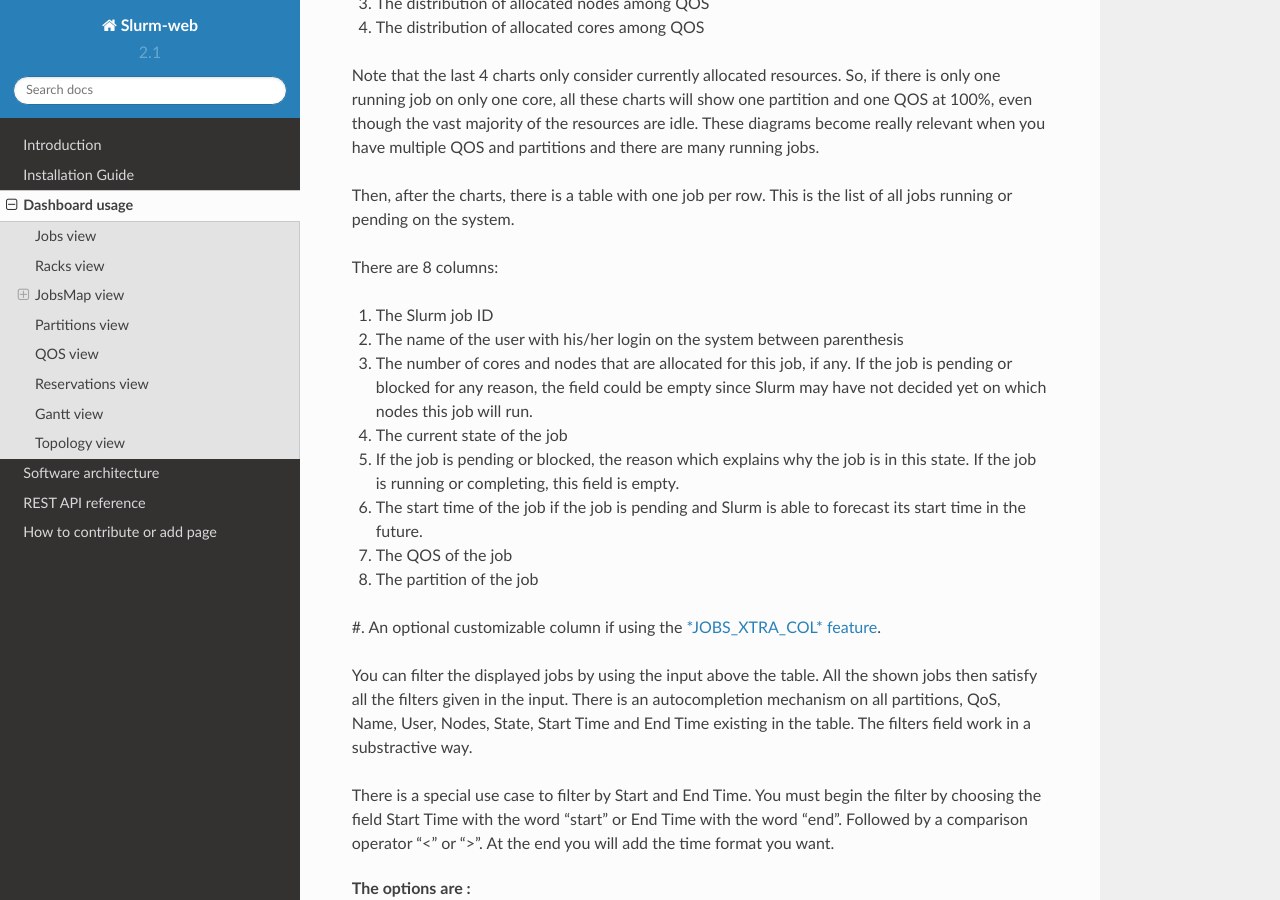
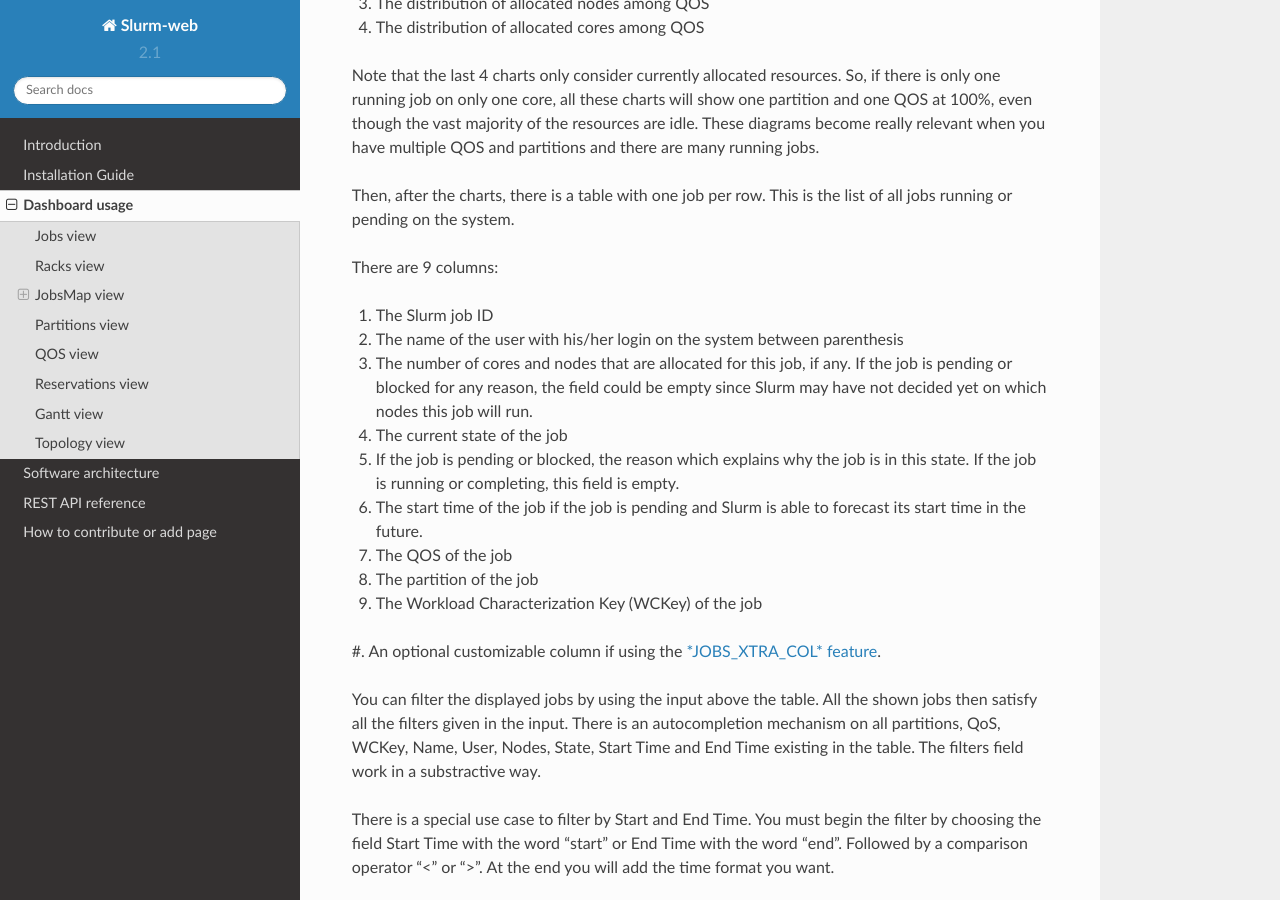
Before and after one commit to rackslab/Slurm-web, a Sphinx documentation site: the page built from doc/usage.rst, in a window 1280 px wide and 900 px high, scrolled down 1521 px. Built offline with Sphinx 7.4.7 and the Read the Docs theme 2.0.0, drawn with Linux system fonts in a browser that asks for light colours; some of the changed text lies outside the part shown.

Commit message:
Add WCKey to dashboard jobs view
The WCKey of the jobs are now displayed in a new column of the dashboard
jobs view. The jobs can also ordered and filtered by WCKey.

The documentation and the tests have also been updated accordingly.

Fix #141

```diff
--- a/dashboard/js/modules/jobs/modal-job.hbs
+++ b/dashboard/js/modules/jobs/modal-job.hbs
@@ -19,6 +19,7 @@
           <li>account: {{job.account}}</li>
           <li>QOS: {{job.qos}}</li>
           <li>partition: {{job.partition}}</li>
+          <li>workload: {{job.wckey}}</li>
           <li>exclusive: {{yesOrNo (different job.exclusive)}}</li>
           <li>command: {{printCommand job.command}}</li>
           <li>start time: {{printDateFromTimestamp job.start_time}}</li>
--- a/dashboard/js/modules/jobs/table-jobs.hbs
+++ b/dashboard/js/modules/jobs/table-jobs.hbs
@@ -11,6 +11,7 @@
           <th>Start</th>
           <th>QOS</th>
           <th>Partition</th>
+          <th>Workload</th>
           {{#if columnname}}
             <th>{{columnname}}</th>
           {{/if}}
@@ -27,6 +28,7 @@
             <td>{{printStartTime start_time eligible_time job_state}}</td>
             <td data-qos="{{qos}} (qos)">{{qos}}</td>
             <td data-partition="{{partition}} (partition)">{{partition}}</td>
+            <td data-wckey="{{wckey}} (wckey)">{{wckey}}</td>
             {{#if ../columnname}}
               <td>{{#isEqual ../job_state ../../condition}}
                     {{#include parent=../../..}}
--- a/doc/usage.rst
+++ b/doc/usage.rst
@@ -57,7 +57,7 @@ partitions and there are many running jobs.
 Then, after the charts, there is a table with one job per row. This is the list
 of all jobs running or pending on the system.
 
-There are 8 columns:
+There are 9 columns:
 
 #. The Slurm job ID
 #. The name of the user with his/her login on the system between parenthesis
@@ -71,14 +71,15 @@ There are 8 columns:
    its start time in the future.
 #. The QOS of the job
 #. The partition of the job
+#. The Workload Characterization Key (WCKey) of the job
 #. An optional customizable column if using the :doc:`*JOBS_XTRA_COL* feature
 </installation>`.
 
 You can filter the displayed jobs by using the input above the table. All the
 shown jobs then satisfy all the filters given in the input. There is an
-autocompletion mechanism on all partitions, QoS, Name, User, Nodes, State, Start Time
-and End Time existing in the table. The filters field work in a substractive
-way.
+autocompletion mechanism on all partitions, QoS, WCKey, Name, User, Nodes, State,
+Start Time and End Time existing in the table. The filters field work in a
+substractive way.
 
 There is a special use case to filter by Start and End Time. You must begin the
 filter by choosing the field Start Time with the word "start" or End Time with
@@ -141,6 +142,7 @@ are:
 #. The Slurm account used for this job
 #. The QOS of the job
 #. The partition of the job
+#. The Workload Characterization Key (WCKey) of the job
 #. The exclusive flag whose value is *yes* or *no*, as requested by users at the
    job submission. If *yes*, the job get exclusive to resources on allocated
    nodes. That means that no other job could run on these nodes at the same time
```
Also changed, not shown: 3 other files.
